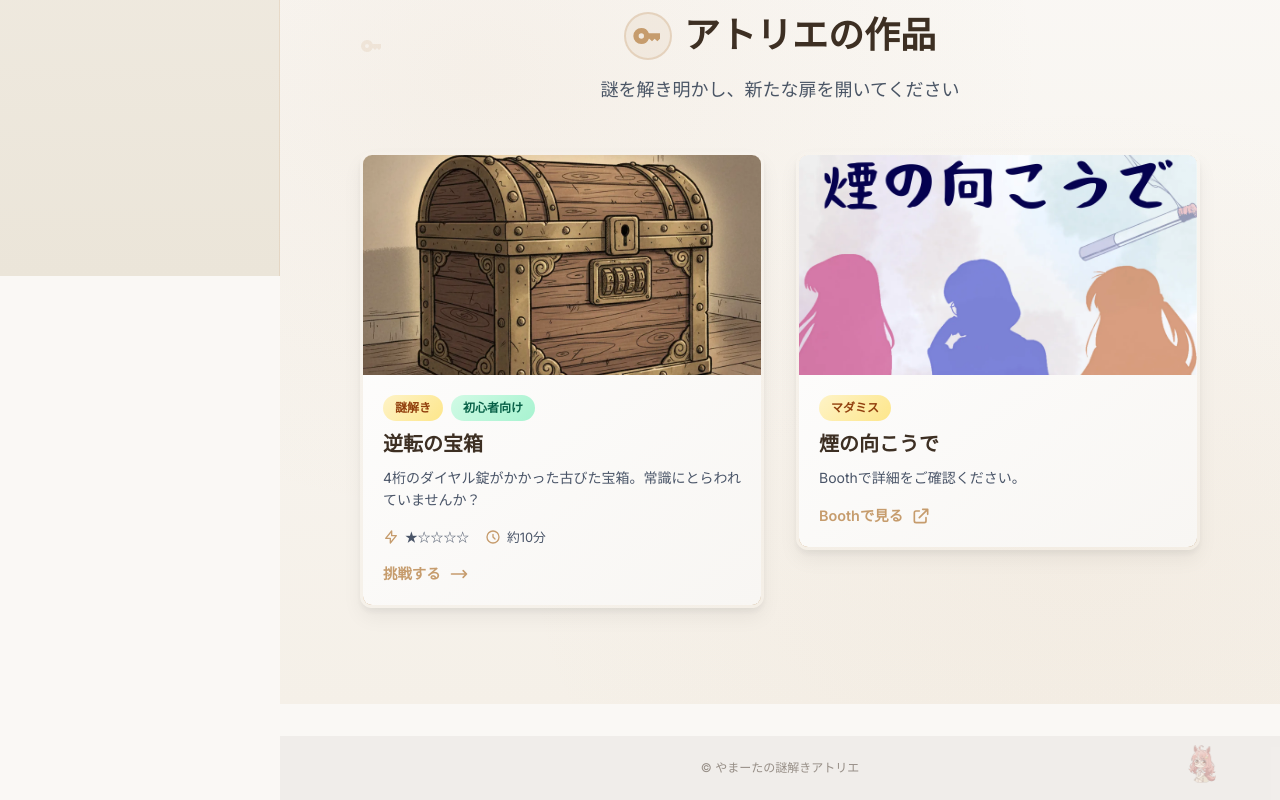
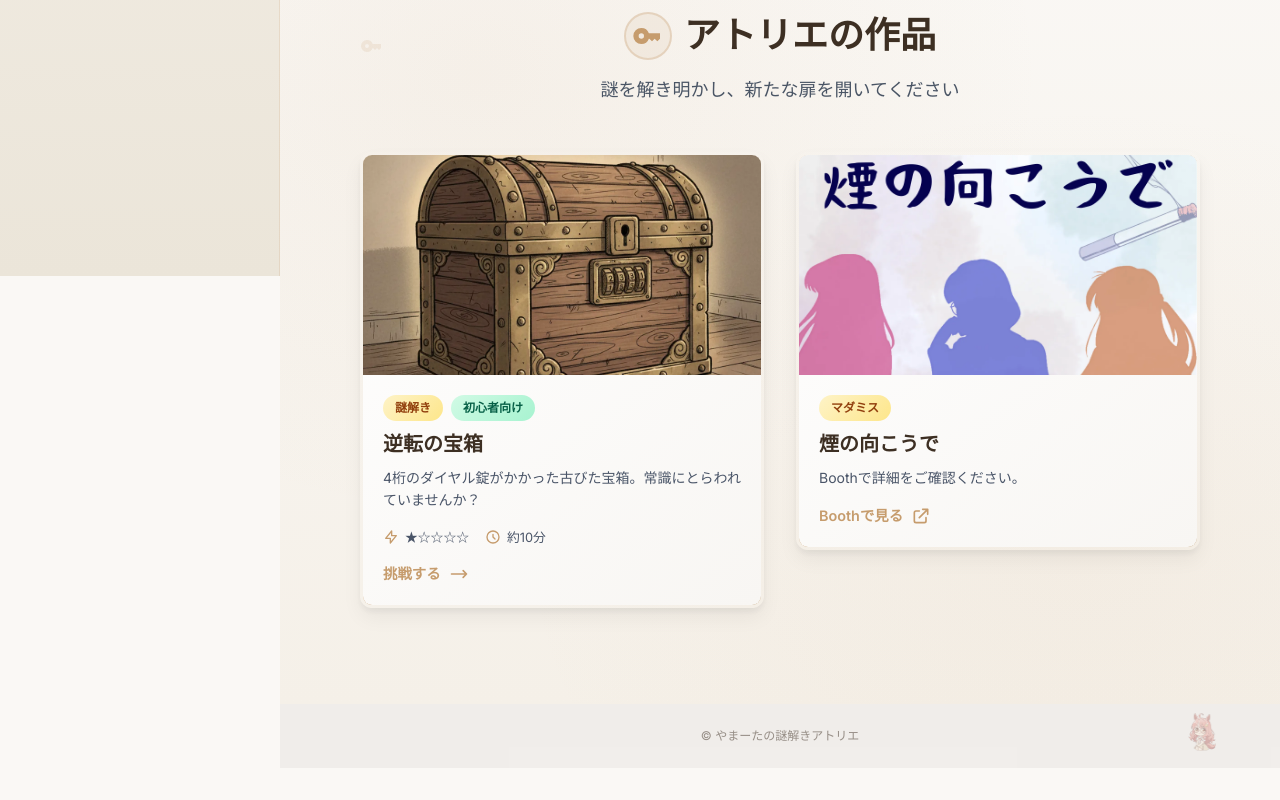
Before and after one commit to umauma1600/umauma1600.github.io, a React (Vite) app: page / in a window 1280 px wide. Shown: the part 524-1324 px from the top of the page. After the commit the page ends 1292 px from the top, so only its background shows below. Built offline with nearby package versions, Linux system fonts and the light colour scheme; the HTML template or start-up script is replaced by a standard one.

Commit message:
フッター上の白い余白を修正
- main要素にサイト背景色（--color-bg）を設定
- フッターのmargin-topを削除

```diff
--- a/src/components/Layout.tsx
+++ b/src/components/Layout.tsx
@@ -55,13 +55,13 @@ export default function Layout() {
       <MobileHeader activeSection={activeSection} />
 
       {/* メインコンテンツエリア */}
-      <main className="md:ml-[280px] min-h-screen md:pt-0 pt-[70px] flex flex-col">
+      <main className="md:ml-[280px] min-h-screen md:pt-0 pt-[70px] flex flex-col bg-[var(--color-bg)]">
         <div className="flex-1">
           <Outlet />
         </div>
 
         {/* フッター */}
-        <footer className="mt-8 py-6 bg-[var(--color-primary)]/5">
+        <footer className="py-6 bg-[var(--color-primary)]/5">
           <div className="relative max-w-4xl mx-auto px-4 text-center">
             <p className="text-[var(--color-primary)]/50 text-xs">
               © やまーたの謎解きアトリエ
```
